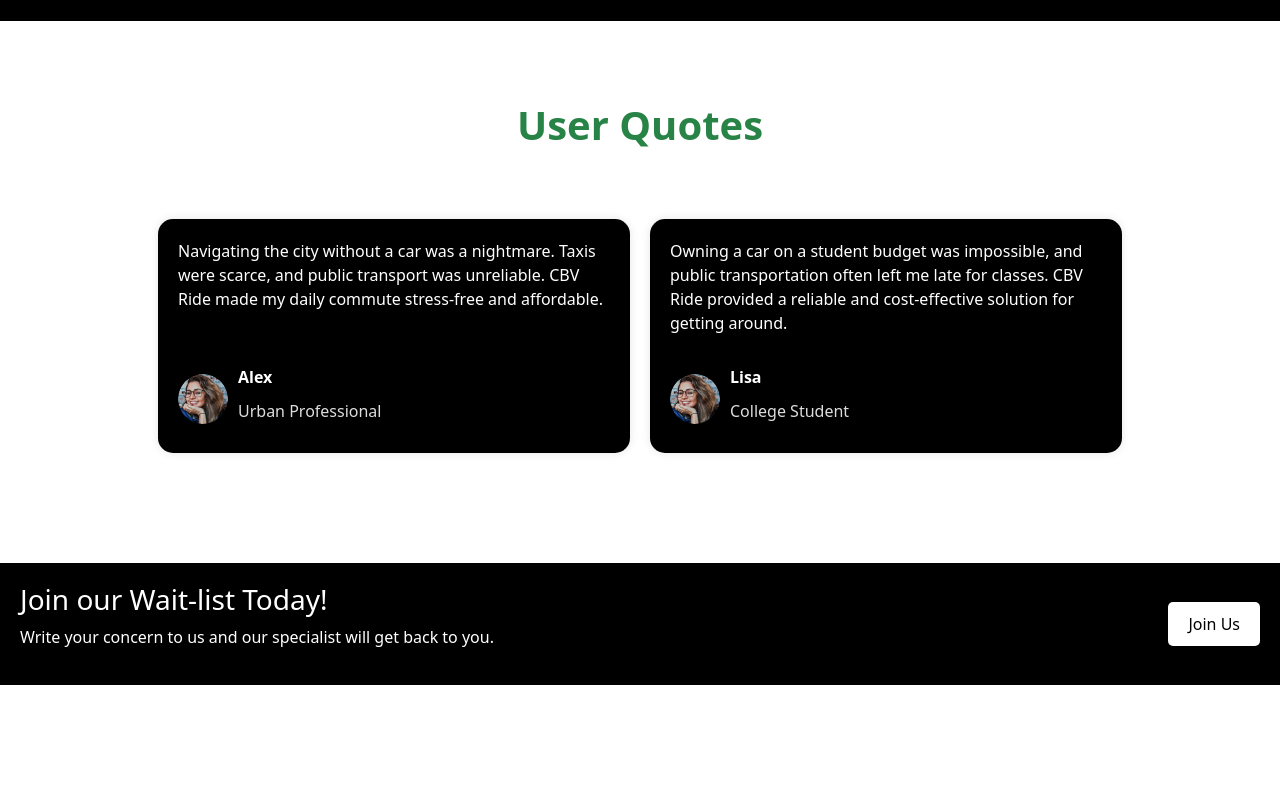
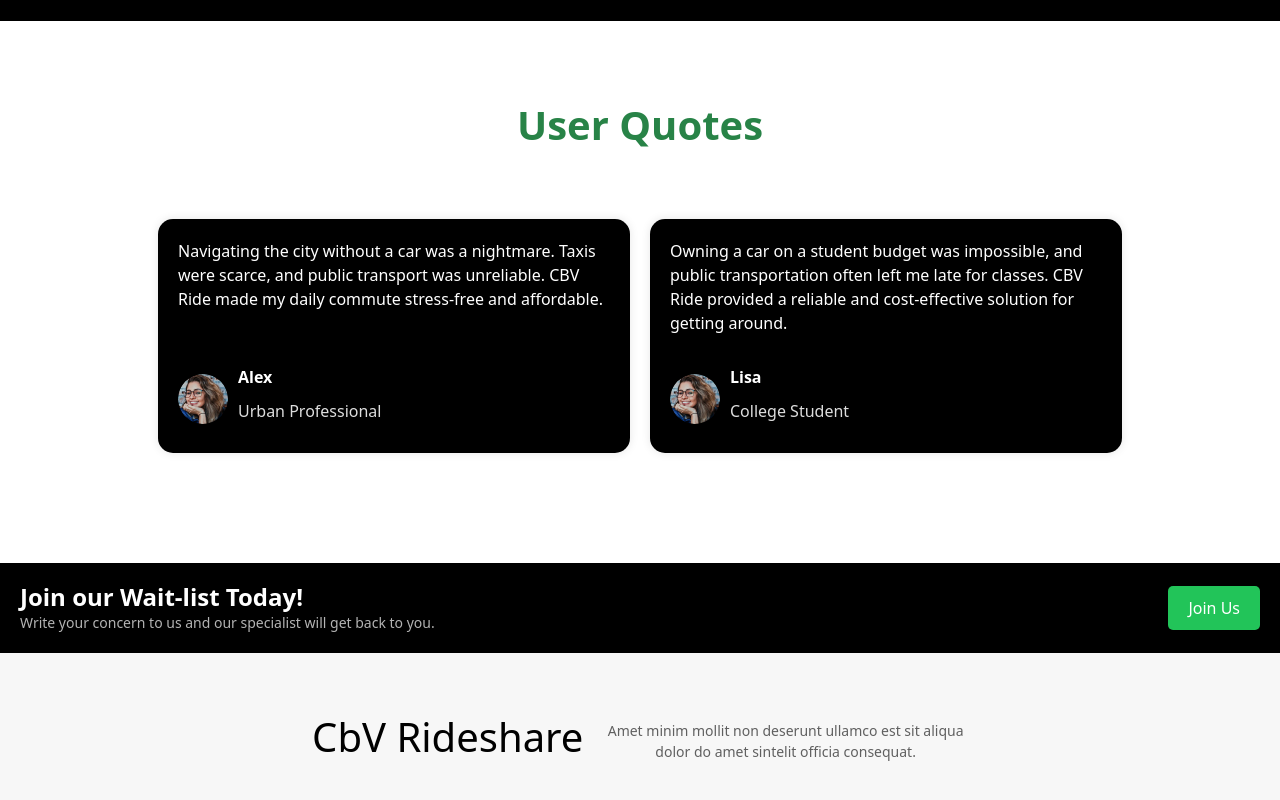
Before and after one commit to amadinahmed/landing-page, a plain HTML site: page index.html in a window 1280 px wide. Shown: the part 1778-2578 px from the top of the page. Before the commit the page ends 2463 px from the top, so only its background shows below. Drawn offline with nearby package versions, Linux system fonts and the light colour scheme.

Commit message:
add minor changes and made it mobile responsive

```diff
--- a/index.html
+++ b/index.html
@@ -70,7 +70,6 @@
     </div>
   </section>
 
-
   <section class="user-quotes">
     <h2>User Quotes</h2>
     <div class="quote-cards">
@@ -97,20 +96,30 @@
     </div>
   </section>
 
-
   <footer>
+    <div class="footer-container">
+      <div class="footer-cta">
+        <h3>Join our Wait-list Today!</h3>
+        <p>Write your concern to us and our specialist will get back to you.</p>
+      </div>
+      <div class="footer-button">
+        <button id="joinButton">Join Us</button>
+      </div>
+    </div>
     <div class="footer-content">
-      <h3>Join our Wait-list Today!</h3>
-      <p>Write your concern to us and our specialist will get back to you.</p>
-    </div>
-    <div class="footer-button">
-      <button>Join Us</button>
+      <div class="footer-content-center">
+        <h3>CbV Rideshare</h3>
+        <p>Amet minim mollit non deserunt ullamco est sit aliqua dolor do amet sintelit officia consequat.</p>
+      </div>
     </div>
   </footer>
 
   <script src="script.js"></script>
   <link href="https://cdn.jsdelivr.net/npm/bootstrap@5.3.3/dist/css/bootstrap.min.css" rel="stylesheet" integrity="sha384-QWTKZyjpPEjISv5WaRU9OFeRpok6YctnYmDr5pNlyT2bRjXh0JMhjY6hW+ALEwIH" crossorigin="anonymous">
   <script src="https://cdn.jsdelivr.net/npm/bootstrap@5.3.3/dist/js/bootstrap.bundle.min.js" integrity="sha384-YvpcrYf0tY3lHB60NNkmXc5s9fDVZLESaAA55NDzOxhy9GkcIdslK1eN7N6jIeHz" crossorigin="anonymous"></script>
+  <script>
+
+  </script>
 </body>
 
 </html>
--- a/script.js
+++ b/script.js
@@ -27,3 +27,16 @@
       });
   });
 });
+
+
+/*
+document.getElementById('joinButton').addEventListener('click', function() {
+  document.getElementById('joinForm').scrollIntoView({behavior: 'smooth'});
+});
+
+
+*/
+
+document.getElementById('joinButton').addEventListener('click', function() {
+  window.scrollTo({ top: 0, behavior: 'smooth' });
+});
--- a/style.css
+++ b/style.css
@@ -49,12 +49,12 @@
   text-align: left;
 }
 
-.hero-text h2{
+.hero-text h2 {
   font-size: 52px;
   font-weight: 700;
 }
 
-.hero-text p{
+.hero-text p {
   font-size: 16px;
   font-weight: 400;
   width: 80%;
@@ -161,16 +161,18 @@
 }
 
 .problem-statement p {
-  color:#606060;
+  color: #606060;
   padding-top: 20px;
   font-size: 24px;
+  font-weight: 400;
 }
 
 .problem-statement h2 {
-  color:#288347;
+  color: #288347;
   padding-top: 20px;
   font-size: 40px;
   border-radius: 20px;
+  font-weight: 600;
 }
 
 .pain-points,
@@ -214,15 +216,6 @@
   padding-right: 0%;
 }
 
-.pain-point-cards {
-  display: flex;
-  flex-wrap: wrap;
-  justify-content: space-between;
-  margin-top: 60px;
-  padding-left: 10%;
-  padding-right: 10%;
-}
-
 .pain-point {
   background: #FDFCFA;
   padding: 20px;
@@ -239,7 +232,6 @@
   margin-top: 20px; /* Add space between rows */
 }
 
-
 .quote {
   background: #f9f9f9;
   padding: 20px;
@@ -249,7 +241,6 @@
   margin: 10px;
   text-align: left;
 }
-
 
 .pain-point h3,
 .quote p {
@@ -268,7 +259,6 @@
 .problem-statement h2 {
   color: #288347;
 }
-
 
 .pain-point a {
   color: black;
@@ -335,44 +325,106 @@
   color: #ddd;
 }
 
-
-
 footer {
   background: #000;
   color: #fff;
-  padding: 20px;
   width: 100%;
+  text-align: center;
+}
+
+.footer-container {
   display: flex;
   justify-content: space-between;
   align-items: center;
+  padding: 20px;
+  background-color: #000;
+  color: white;
+  border-radius: 8px;
 }
 
-.footer-content {
+.footer-cta {
   text-align: left;
 }
 
-.footer-logo {
+.footer-cta h3 {
+  font-size: 24px;
+  font-weight: bold;
+  margin: 0;
+}
+
+.footer-cta p {
+  font-size: 14px;
+  margin: 0;
+  color: #b3b3b3;
+}
+
+.footer-button {
   text-align: right;
 }
 
-.footer-button img {
-  max-width: 100px;
-}
-
-footer button {
-  background-color: #fff;
-  color: #000;
+.footer-button button {
+  background-color: #22C459;
+  color: #fff;
   border: none;
   padding: 10px 20px;
   cursor: pointer;
   border-radius: 5px;
 }
 
-footer button:hover {
-  background-color: #ddd;
+.footer-button button:hover {
+  background-color: #606060;
+}
+
+.footer-content {
+  display: flex;
+  justify-content: center;
+  align-items: center;
+  padding: 60px 0;
+  background-color: #f7f7f7;
+  color: black;
+}
+
+.footer-content-center {
+  display: flex;
+  justify-content: center;
+  align-items: center;
+}
+
+.footer-content-center h3 {
+  font-size: 40px;
+  font-weight: 500;
+  margin-right: 20px;
+}
+
+.footer-content-center p {
+  font-size: 14px;
+  color: #606060;
+  margin: 0;
+  width: 40%;
+  font-weight: 400;
 }
 
 @media (max-width: 768px) {
+  .footer-container {
+    flex-direction: column;
+    text-align: center;
+  }
+
+  .footer-cta,
+  .footer-button {
+    max-width: 100%;
+    margin-top: 20px;
+  }
+
+  .footer-content-center {
+    flex-direction: column;
+  }
+
+  .footer-content-center h3,
+  .footer-content-center p {
+    margin: 10px 0;
+  }
+
   .hero-content {
     flex-direction: column;
     text-align: center;
@@ -382,6 +434,10 @@
   .hero-form {
     max-width: 100%;
     margin-top: 20px;
+  }
+
+  .hero-text h2 {
+    font-size: 32px; /* Scale down for mobile */
   }
 
   .pain-point-cards,
@@ -417,4 +473,13 @@
     padding-left: 0;
     padding-right: 0;
   }
+
+  .problem-statement {
+    width: 90%;
+    padding: 40px 20px;
+  }
+
+  body {
+    overflow-x: hidden; /* Prevent horizontal overflow */
+  }
 }
```
Also changed, not shown: 1 other file.
